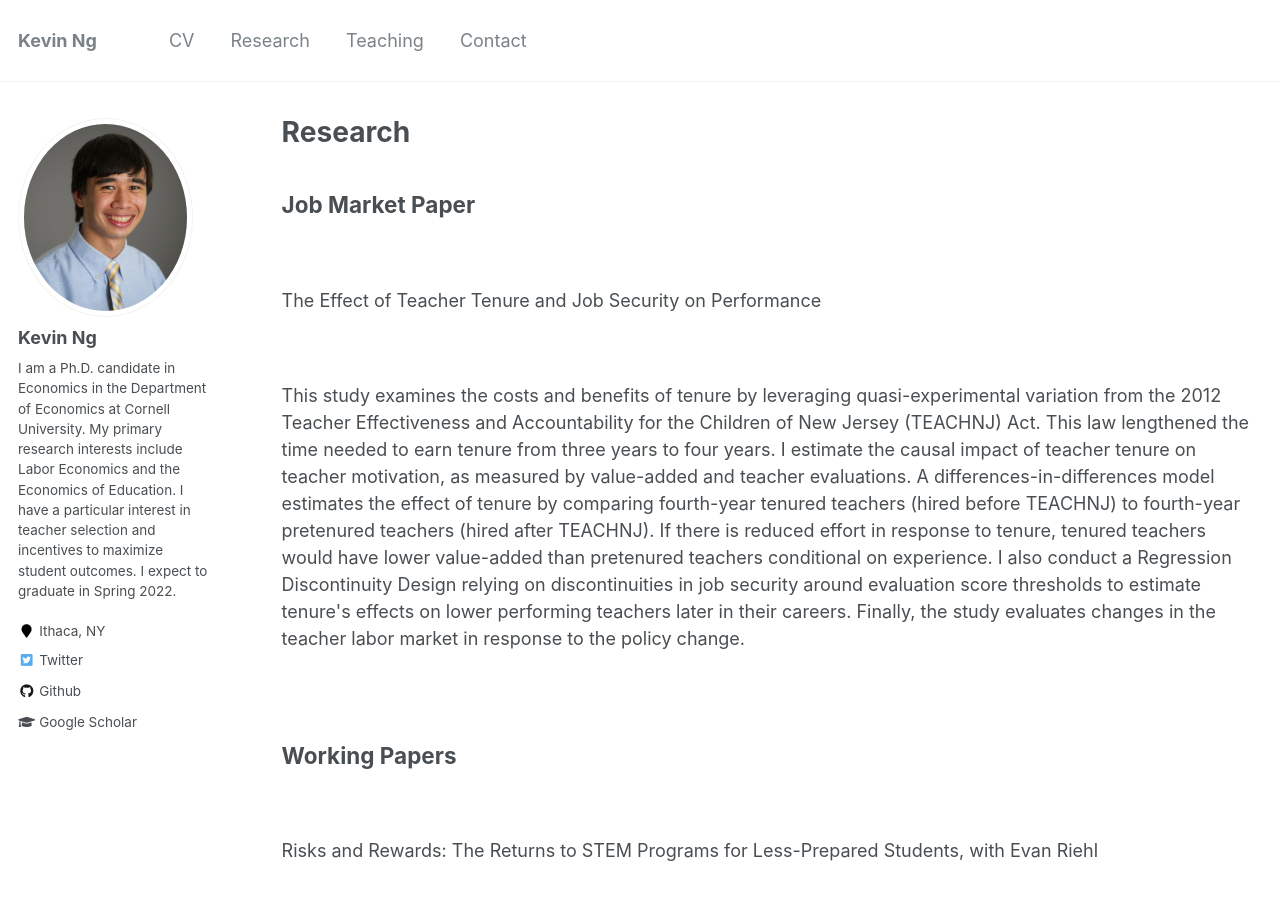
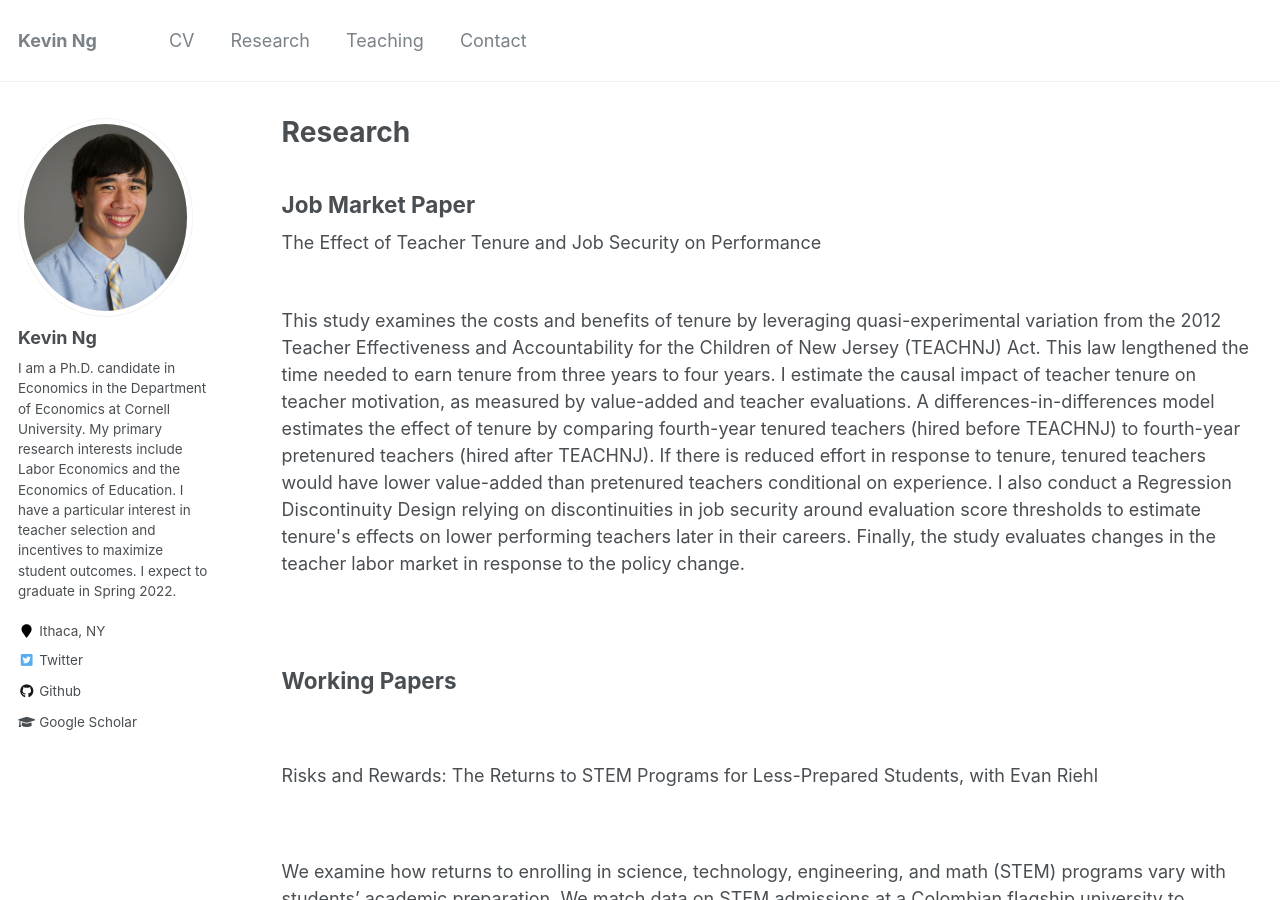
Before and after one commit to KevinCNg/kevincng.github.io, a Jekyll site: the page built from _pages/research.md, in a window 1280 px wide and 900 px high. Built offline with Jekyll 4.4.1, drawn with Linux system fonts in a browser that asks for light colours.

Commit message:
Update research.md

```diff
--- a/_pages/research.md
+++ b/_pages/research.md
@@ -4,8 +4,10 @@ title: "Research"
 permalink: /research/
 author_profile: true
 ---
-<h2> Job Market Paper </h2><br style="line-height: 5px" />
+<p id="1.5-spaced" style="line-height: 150%;">
+<h2> Job Market Paper </h2>
 <div> The Effect of Teacher Tenure and Job Security on Performance</div> <br style="line-height: 5px" />
+</p>
 <div>This study examines the costs and benefits of tenure by leveraging quasi-experimental variation from the 2012 Teacher Effectiveness and Accountability for the Children of New Jersey (TEACHNJ) Act. This law lengthened the time needed to earn tenure from three years to four years. I estimate the causal impact of teacher tenure on teacher motivation, as measured by value-added and teacher evaluations. A differences-in-differences model estimates the effect of tenure by comparing fourth-year tenured teachers (hired before TEACHNJ) to fourth-year pretenured teachers (hired after TEACHNJ). If there is reduced effort in response to tenure, tenured teachers would have lower value-added than pretenured teachers conditional on experience. I also conduct a Regression Discontinuity Design relying on discontinuities in job security around evaluation score thresholds to estimate tenure's effects on lower performing teachers later in their careers. Finally, the study evaluates changes in the teacher labor market in response to the policy change. </div><br>
 
 <h2> Working Papers </h2><br style="line-height: 5px" />
```
